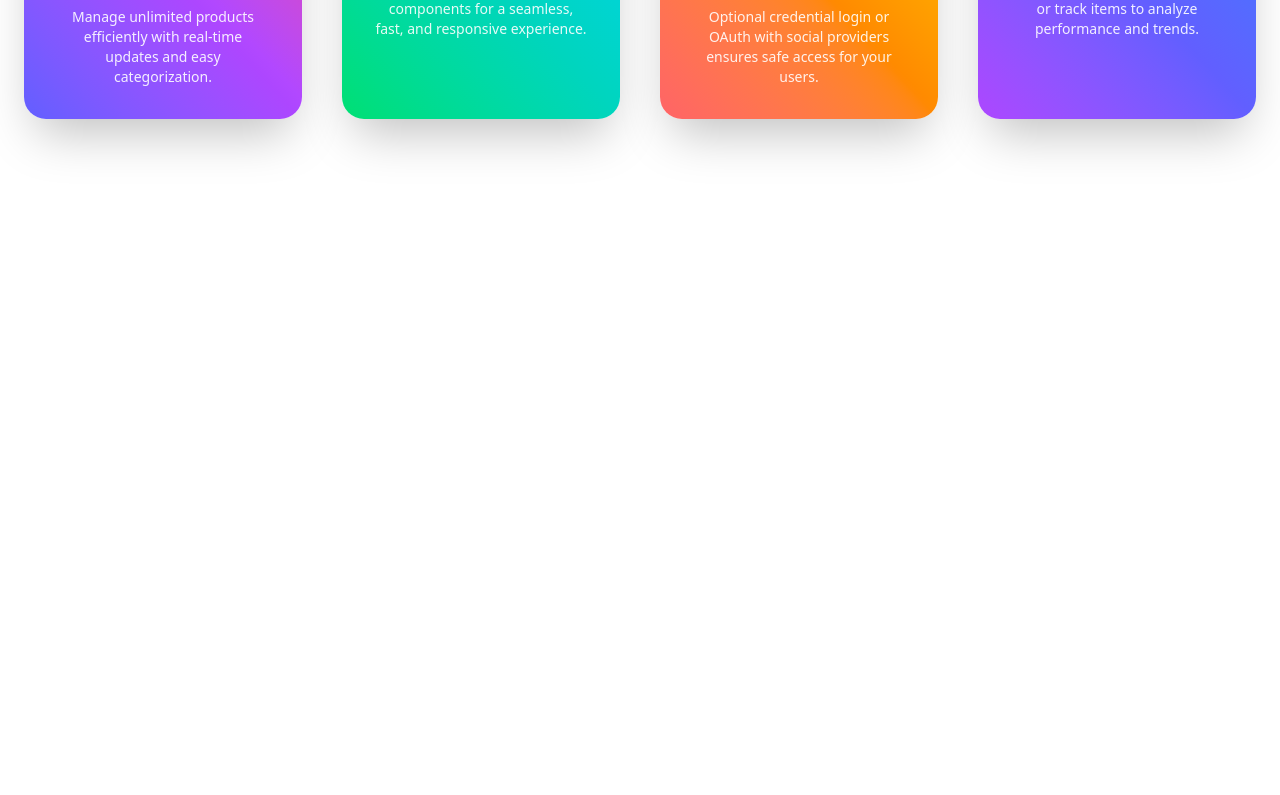
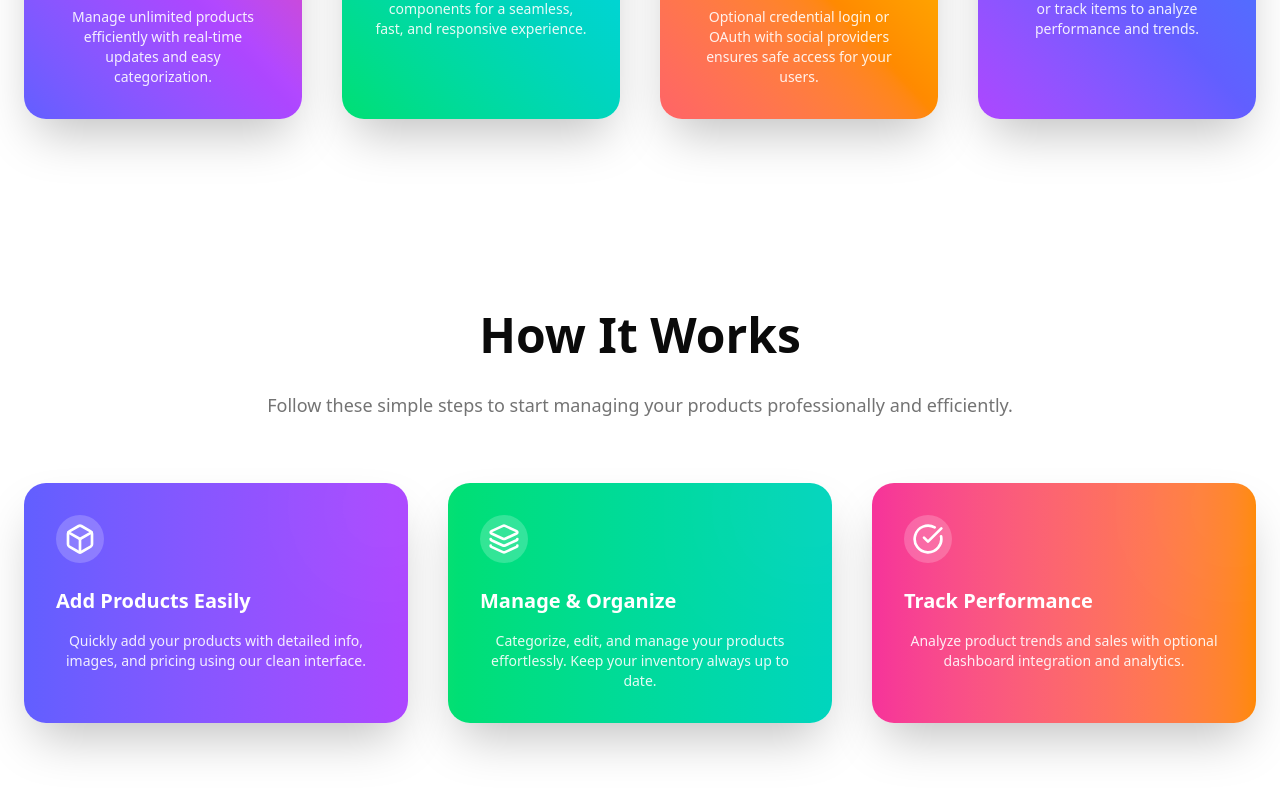
Before and after one commit to asrafulasf72/Next-Mart, a Next.js app: page / in a window 1280 px wide. Shown: the part 1281-2076 px from the top of the page. Before the commit the page ends 1496 px from the top, so only its background shows below. Built offline with nearby package versions, Linux system fonts and the light colour scheme.

Commit message:
How Its Works Setion added

```diff
--- a/src/app/page.jsx
+++ b/src/app/page.jsx
@@ -1,5 +1,6 @@
 import Features from "@/components/Home/Features";
 import Hero from "@/components/Home/Hero";
+import HowItWorks from "@/components/Home/HowItWorks";
 import Navbar from "@/components/Navbar/Navbar";
 import Image from "next/image";
 
@@ -12,6 +13,7 @@ export default function Home() {
       <main>
            <Hero/>
            <Features/>
+           <HowItWorks/>
       </main>
       <footer>
 
--- /dev/null
+++ b/src/components/Home/HowItWorks.jsx
@@ -0,0 +1,76 @@
+"use client";
+
+import { motion } from "framer-motion";
+import { CheckCircle, Box, Layers } from "lucide-react";
+
+export default function HowItWorks() {
+  const steps = [
+    {
+      title: "Add Products Easily",
+      description:
+        "Quickly add your products with detailed info, images, and pricing using our clean interface.",
+      icon: <Box className="w-8 h-8 text-white" />,
+      gradient: "bg-gradient-to-r from-indigo-500 to-purple-500",
+    },
+    {
+      title: "Manage & Organize",
+      description:
+        "Categorize, edit, and manage your products effortlessly. Keep your inventory always up to date.",
+      icon: <Layers className="w-8 h-8 text-white" />,
+      gradient: "bg-gradient-to-r from-green-400 to-teal-400",
+    },
+    {
+      title: "Track Performance",
+      description:
+        "Analyze product trends and sales with optional dashboard integration and analytics.",
+      icon: <CheckCircle className="w-8 h-8 text-white" />,
+      gradient: "bg-gradient-to-r from-pink-500 to-orange-400",
+    },
+  ];
+
+  return (
+    <section className="relative py-24 bg-background">
+      <div className="max-w-7xl mx-auto px-6 text-center">
+        <motion.h2
+          initial={{ opacity: 0, y: 20 }}
+          whileInView={{ opacity: 1, y: 0 }}
+          transition={{ duration: 0.6 }}
+          className="text-4xl md:text-5xl font-extrabold mb-8 text-foreground"
+        >
+          How It Works
+        </motion.h2>
+
+        <motion.p
+          initial={{ opacity: 0, y: 20 }}
+          whileInView={{ opacity: 1, y: 0 }}
+          transition={{ delay: 0.1, duration: 0.6 }}
+          className="text-lg text-muted-foreground max-w-3xl mx-auto mb-16"
+        >
+          Follow these simple steps to start managing your products professionally
+          and efficiently.
+        </motion.p>
+
+        <div className="grid grid-cols-1 md:grid-cols-3 gap-10">
+          {steps.map((step, idx) => (
+            <motion.div
+              key={idx}
+              initial={{ opacity: 0, y: 30 }}
+              whileInView={{ opacity: 1, y: 0 }}
+              transition={{ delay: 0.2 + idx * 0.1, duration: 0.5 }}
+              whileHover={{ scale: 1.05 }}
+              className={`relative flex flex-col items-start gap-4 p-8 rounded-3xl shadow-2xl text-white ${step.gradient}`}
+            >
+              <div className="flex items-center justify-center w-12 h-12 rounded-full bg-white/20 mb-2">
+                {step.icon}
+              </div>
+              <h3 className="text-xl font-bold">{step.title}</h3>
+              <p className="text-white/90 text-sm">{step.description}</p>
+              {/* Decorative glow */}
+              <div className="absolute -top-6 -right-6 w-24 h-24 rounded-full bg-white/10 blur-3xl pointer-events-none" />
+            </motion.div>
+          ))}
+        </div>
+      </div>
+    </section>
+  );
+}
```
